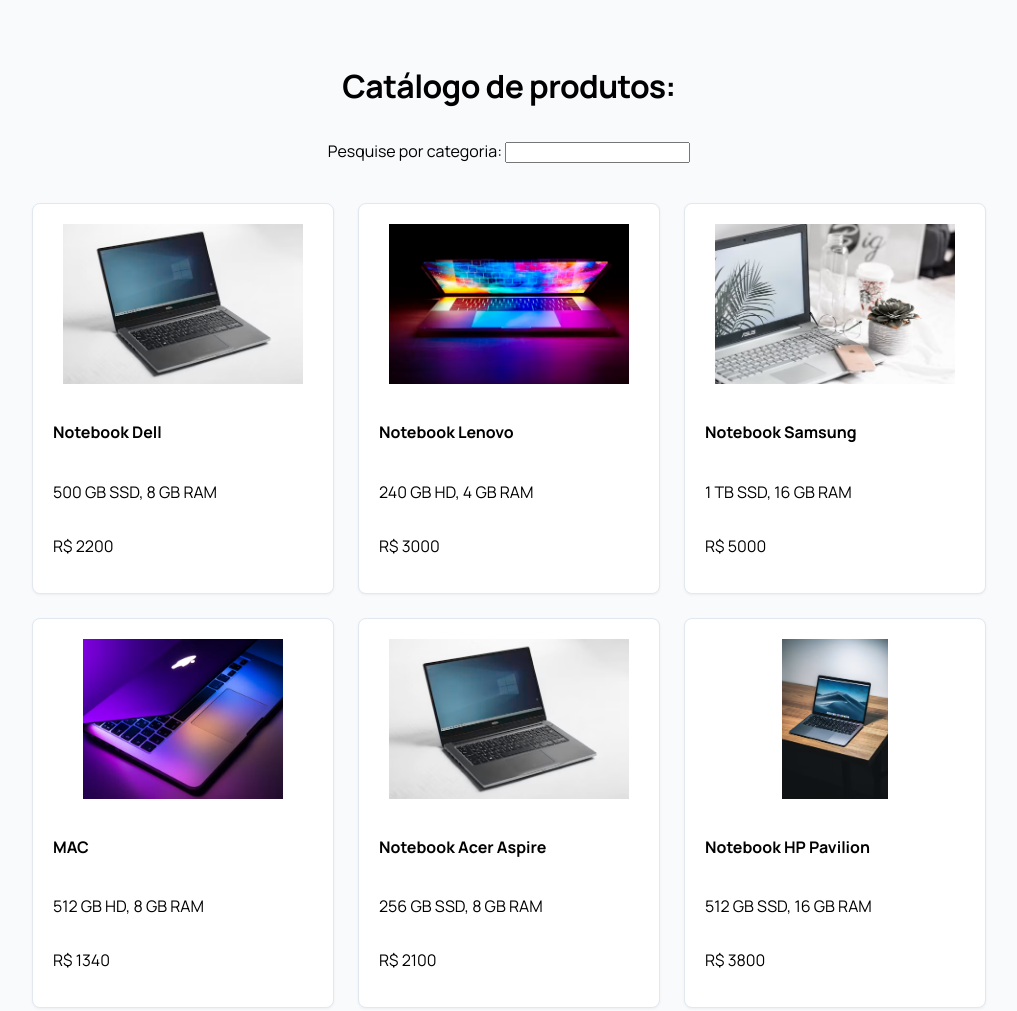
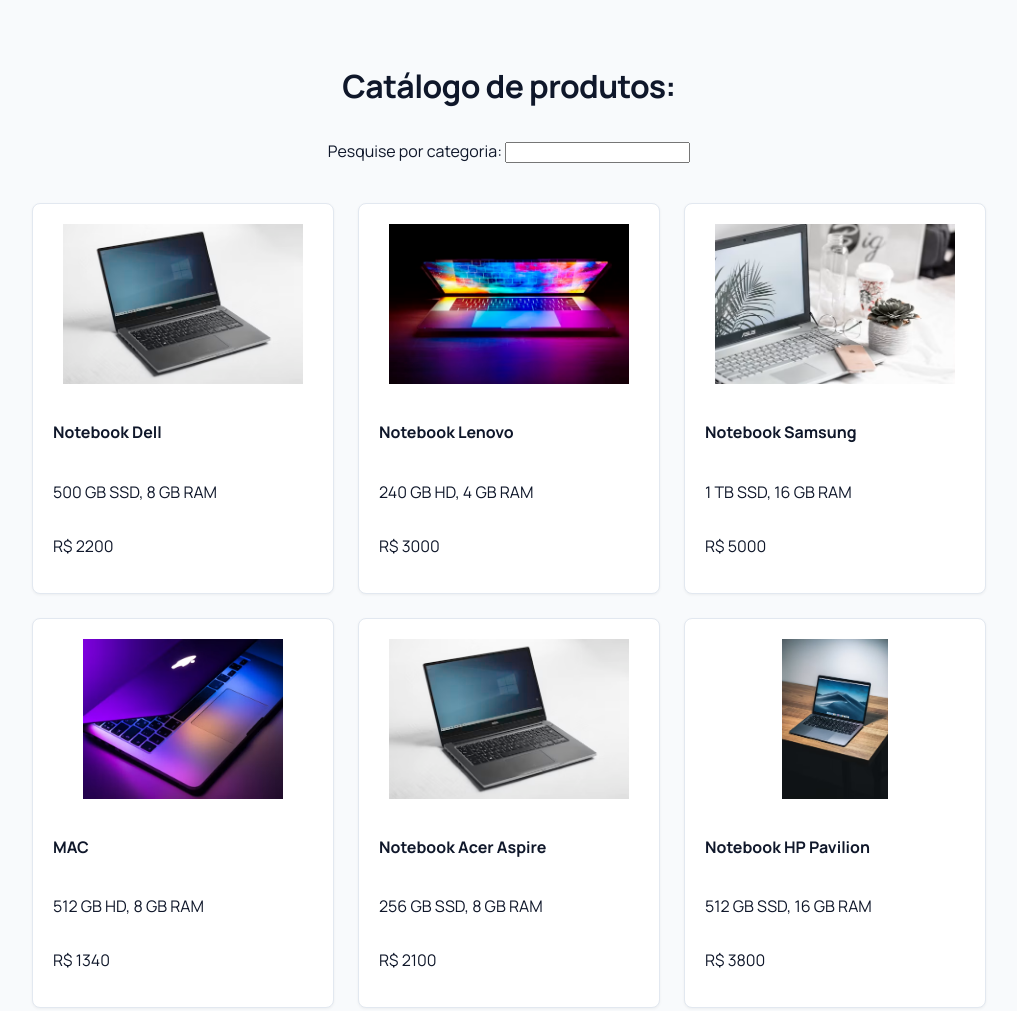
Before and after one commit to gabrielfaria09/Atividade_Array_de_produtos, a plain HTML site: page index.html in a window 1280 px wide. Shown: the top 1011 px of the page, without its empty margins (131-1148 px from the left). Drawn offline with Linux system fonts and the light colour scheme.

Commit message:
Corrigindo paleta de cores.

```diff
--- a/style.css
+++ b/style.css
@@ -1,10 +1,8 @@
 :root {
     --cor1: #f8fafc;
     --cor2: #ffffff;
-    --cor3: #0f172a
-    --cor4: #64748b;
-    --cor5: #2563eb;
-    --cor6: #e2e8f0;
+    --cor3: #0f172a;
+    --cor4: #e2e8f0;
 }
 
 body {
@@ -21,7 +19,7 @@
 }
 
 h3 {
-    color: var(--text-primary);
+    color: var(--cor3);
     font-size: 2rem;
     font-weight: 700;
     letter-spacing: -0.02em;
@@ -45,7 +43,7 @@
     flex-direction: column;
     background-color: var(--cor2);
     padding: 1.25rem;
-    border: 1px solid var(--cor6);
+    border: 1px solid var(--cor4);
     border-radius: 8px;
     height: auto;
     width: 260px;
```
